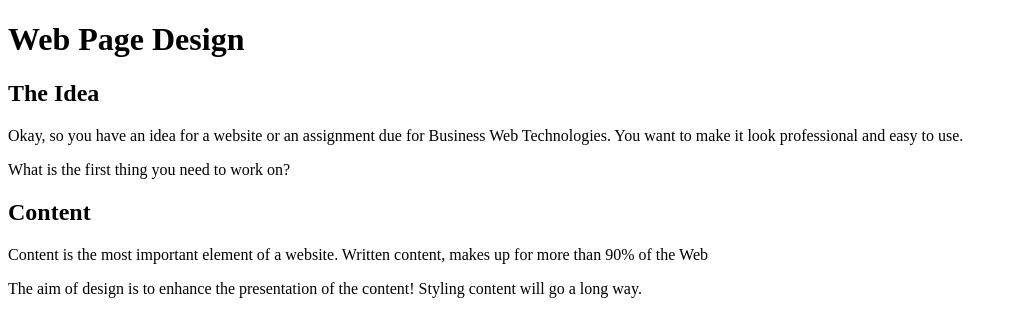
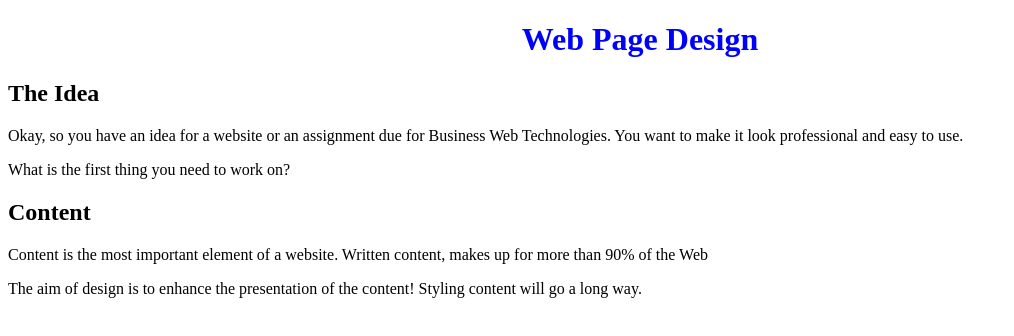
Before and after one commit to JinWook-Mok/isys3004_W1, a plain HTML site: page index.html in a window 1280 px wide. Shown: the whole page, without its empty margins (0-1014 px from the left). Drawn offline with Linux system fonts and the light colour scheme.

Commit message:
added style tages

```diff
--- a/index.html
+++ b/index.html
@@ -6,7 +6,7 @@
 </head>
 <body>
 
-  <h1>Web Page Design</h1>
+  <h1 style="color:blue;text-align:center">Web Page Design</h1>
 
   <h2>The Idea</h2>
 
```
